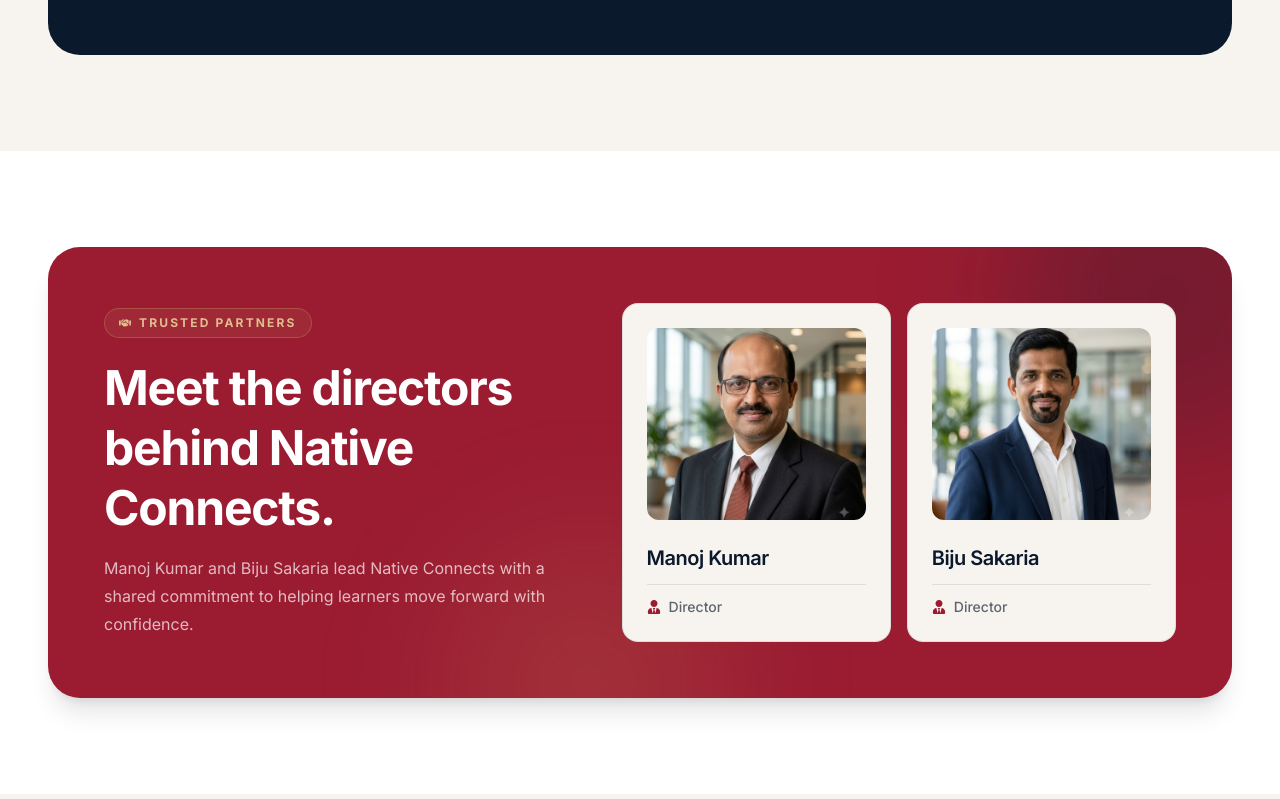
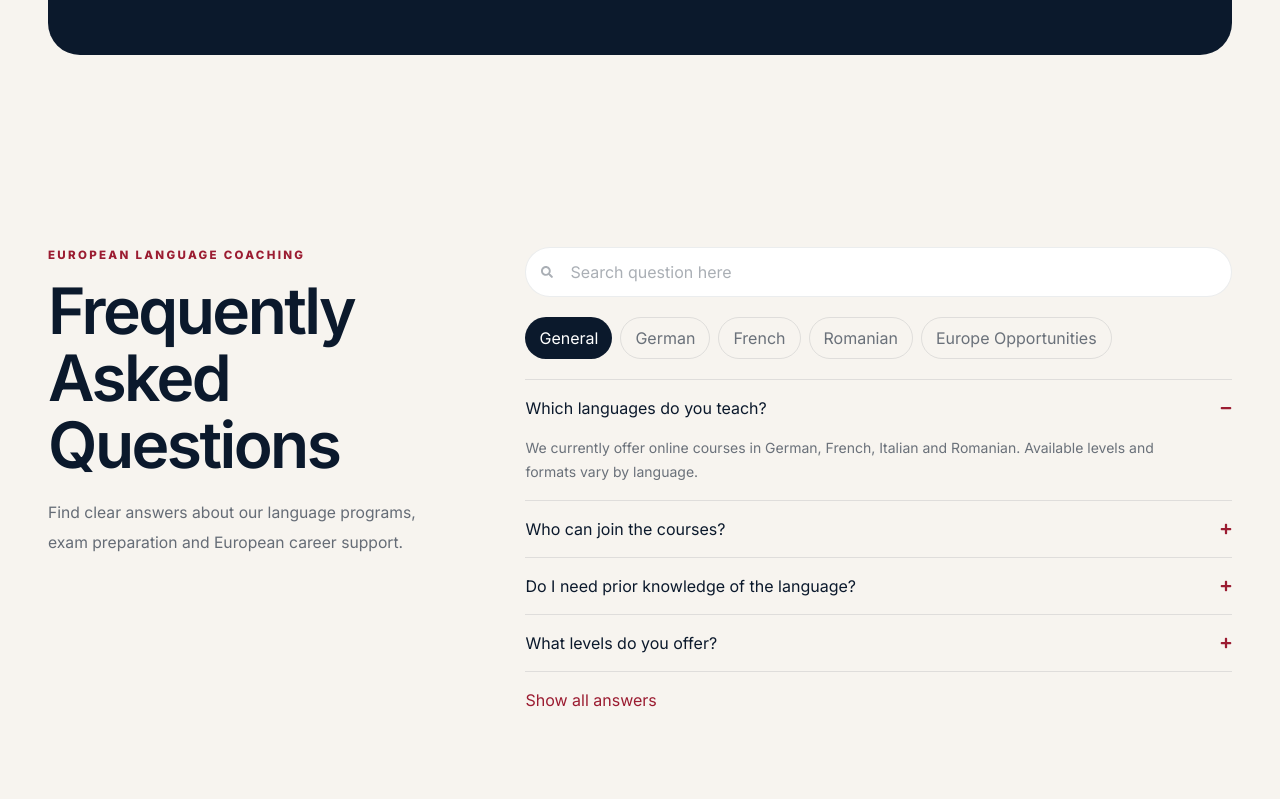
Before and after one commit to baijusivadas/native-connect, a Next.js app: page / in a window 1280 px wide. Shown: the part 8401-9200 px from the top of the page. Built offline with nearby package versions, Linux system fonts and the light colour scheme; no server answers.

Commit message:
removing partner section

```diff
--- a/src/app/page.tsx
+++ b/src/app/page.tsx
@@ -10,7 +10,7 @@
 import TestimonialsSection from "@/components/TestimonialsSection";
 import PricingSection from "@/components/PricingSection";
 import AboutSection from "@/components/AboutSection";
-import PartnersSection from "@/components/PartnersSection";
+// import PartnersSection from "@/components/PartnersSection";
 import FAQSection from "@/components/FAQSection";
 // import CTASection from "@/components/CTASection";
 import ContactSection from "@/components/ContactSection";
@@ -56,7 +56,7 @@
       <WhatWeOfferSection />
 
       {/* 12. Trust / partnerships */}
-      <PartnersSection />
+      {/* <PartnersSection /> */}
 
       {/* 13. Remove objections */}
       <FAQSection />
```
